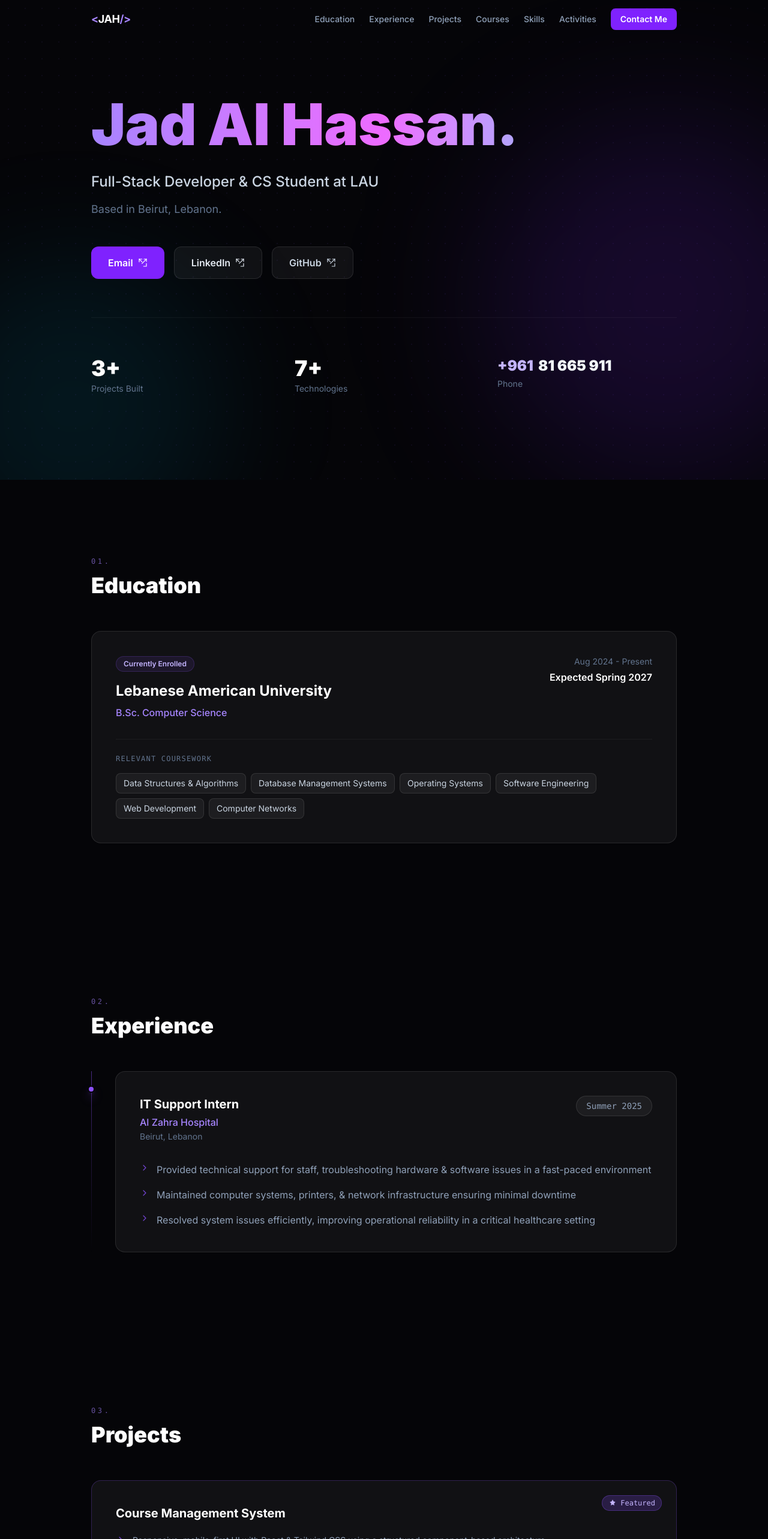
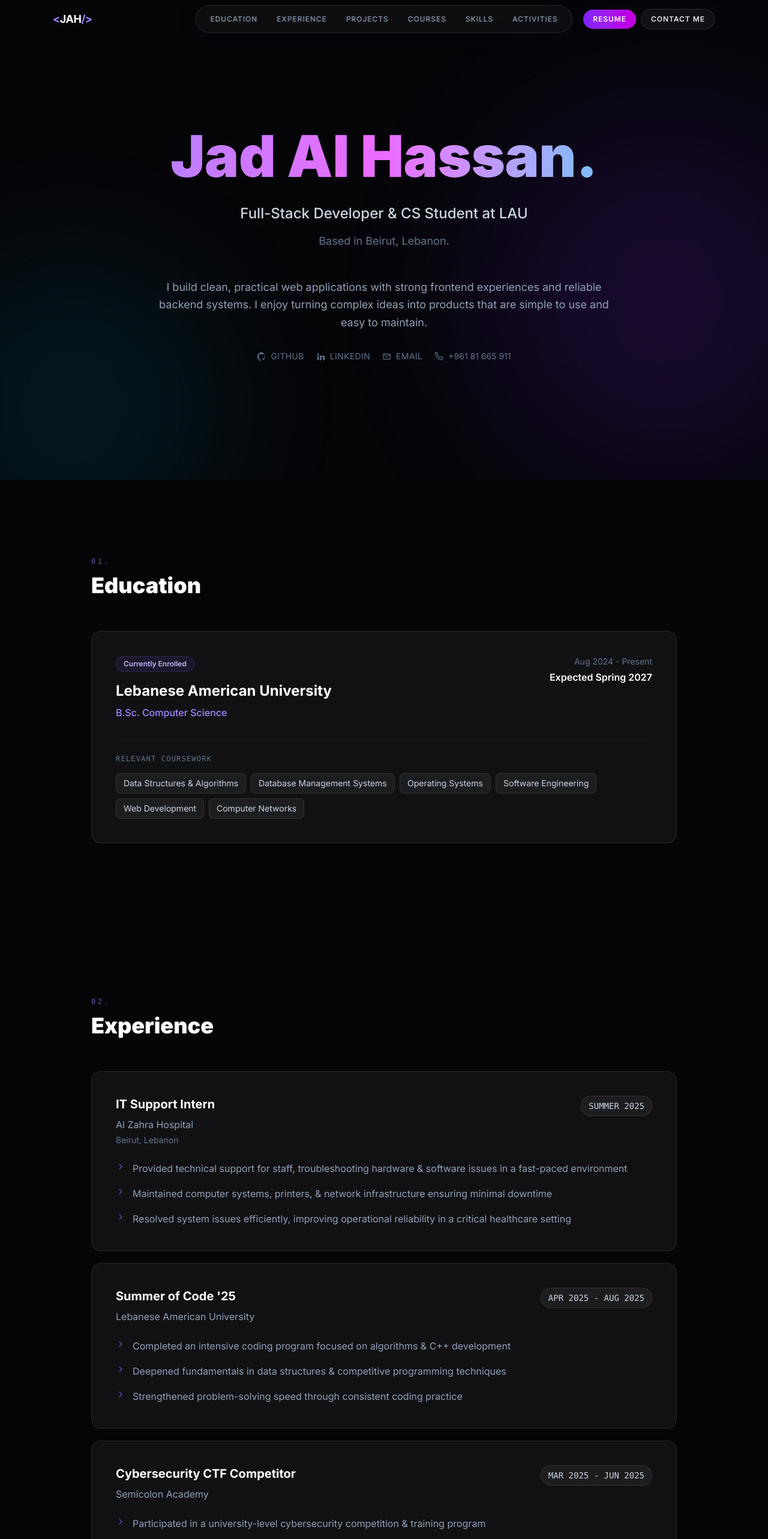
Before and after one commit to jadalhassan/Resume, a React (Vite) app: page / in a window 1280 px wide. Shown: the top 2566 px of the page at 60% size. Built offline with nearby package versions, Linux system fonts and the light colour scheme.

Commit message:
feat: update Experience section with detailed internships and highlights; enhance Footer and Hero components with new contact icons and improved layout

```diff
--- a/src/components/Experience.jsx
+++ b/src/components/Experience.jsx
@@ -1,10 +1,38 @@
 import { SectionHeading } from './About'
 import { ChevronRightIcon } from './Icons'
 
-const bullets = [
+const experiences = [
+  {
+    period: 'SUMMER 2025',
+    title: 'IT Support Intern',
+    org: 'Al Zahra Hospital',
+    location: 'Beirut, Lebanon',
+    highlights: [
       'Provided technical support for staff, troubleshooting hardware & software issues in a fast-paced environment',
       'Maintained computer systems, printers, & network infrastructure ensuring minimal downtime',
       'Resolved system issues efficiently, improving operational reliability in a critical healthcare setting',
+    ],
+  },
+  {
+    period: 'APR 2025 - AUG 2025',
+    title: "Summer of Code '25",
+    org: 'Lebanese American University',
+    highlights: [
+      'Completed an intensive coding program focused on algorithms & C++ development',
+      'Deepened fundamentals in data structures & competitive programming techniques',
+      'Strengthened problem-solving speed through consistent coding practice',
+    ],
+  },
+  {
+    period: 'MAR 2025 - JUN 2025',
+    title: 'Cybersecurity CTF Competitor',
+    org: 'Semicolon Academy',
+    highlights: [
+      'Participated in a university-level cybersecurity competition & training program',
+      'Gained hands-on experience with CTF challenges across web, binary, & crypto categories',
+      'Improved analysis and debugging workflow under timed challenge constraints',
+    ],
+  },
 ]
 
 export default function Experience() {
@@ -12,30 +40,34 @@ export default function Experience() {
     <section id="experience" className="py-20 sm:py-32 relative scroll-mt-24">
       <div className="max-w-5xl mx-auto px-4 sm:px-6">
         <SectionHeading number={2} title="Experience" />
-        <div className="relative pl-8 sm:pl-10">
-          <div className="absolute left-0 top-0 bottom-0 w-px bg-gradient-to-b from-violet-500/50 via-violet-500/20 to-transparent" />
-          <div className="absolute left-0 top-6 -translate-x-1/2 w-3 h-3 rounded-full bg-violet-500 border-2 border-[#050508] shadow-lg shadow-violet-500/60" />
-          <div
+
+        <div className="flex flex-col gap-5">
+          {experiences.map((item, i) => (
+            <article
+              key={`${item.title}-${item.period}`}
               data-reveal
-            style={{ '--reveal-delay': '80ms' }}
-            className="bg-white/5 border border-white/10 rounded-2xl p-6 sm:p-10 hover:border-violet-500/30 hover:shadow-2xl hover:shadow-violet-500/5 transition-all duration-300"
+              style={{ '--reveal-delay': `${80 + i * 90}ms` }}
+              className="relative group bg-white/5 border border-white/10 rounded-2xl p-6 sm:p-10 transition-all duration-300 hover:shadow-2xl hover:-translate-y-0.5 hover:border-violet-500/25 hover:shadow-violet-500/5"
             >
-            <div className="flex flex-wrap justify-between items-start gap-4 mb-8">
+              <div className="flex flex-wrap justify-between items-start gap-4 mb-6">
                 <div>
-                <h3 className="text-xl font-bold text-white">IT Support Intern</h3>
-                <p className="text-violet-400 font-medium mt-1">Al Zahra Hospital</p>
-                <p className="text-slate-500 text-sm mt-0.5">Beirut, Lebanon</p>
+                  <h3 className="text-xl font-bold text-white mb-2 group-hover:text-violet-300 transition-colors duration-300">
+                    {item.title}
+                  </h3>
+                  <p className="text-slate-400 text-sm sm:text-base">{item.org}</p>
+                  {item.location && <p className="text-slate-500 text-sm mt-1">{item.location}</p>}
                 </div>
-              <span className="px-4 py-1.5 bg-white/5 border border-white/10 rounded-full text-slate-400 text-sm font-mono">
-                Summer 2025
+                <span className="px-3 py-1.5 bg-white/5 border border-white/10 rounded-full text-slate-300 text-xs sm:text-sm font-mono">
+                  {item.period}
                 </span>
               </div>
+
               <ul className="space-y-4">
-              {bullets.map((point, i) => (
+                {item.highlights.map((point, hIndex) => (
                   <li
-                  key={i}
+                    key={point}
                     data-reveal
-                  style={{ '--reveal-delay': `${180 + i * 70}ms` }}
+                    style={{ '--reveal-delay': `${170 + i * 90 + hIndex * 55}ms` }}
                     className="flex gap-3 text-slate-400 leading-relaxed text-sm sm:text-base"
                   >
                     <span className="text-violet-500/80 shrink-0 mt-0.5">
@@ -45,7 +77,8 @@ export default function Experience() {
                   </li>
                 ))}
               </ul>
-          </div>
+            </article>
+          ))}
         </div>
       </div>
     </section>
--- a/src/components/Footer.jsx
+++ b/src/components/Footer.jsx
@@ -1,8 +1,8 @@
-import { ArrowRightIcon } from './Icons'
+import { ArrowRightIcon, GithubMarkIcon, LinkedinMarkIcon, MailLineIcon, PhoneLineIcon } from './Icons'
 
 export default function Footer() {
   return (
-    <footer className="relative py-14 sm:py-20 mt-10 border-t border-white/5">
+    <footer id="contact" className="relative py-14 sm:py-20 mt-10 border-t border-white/5 scroll-mt-24">
       <div className="absolute bottom-0 left-1/2 -translate-x-1/2 w-[400px] h-[200px] bg-violet-600/10 rounded-full blur-[80px] pointer-events-none" />
       <div className="relative max-w-5xl mx-auto px-4 sm:px-6 text-center">
         <p data-reveal className="text-2xl sm:text-3xl font-black text-white mb-3">Let&apos;s work together.</p>
@@ -15,30 +15,40 @@ export default function Footer() {
           href="mailto:jadalhassan.ja034@gmail.com"
           className="inline-flex items-center gap-2 px-6 sm:px-8 py-3.5 sm:py-4 bg-violet-600 hover:bg-violet-500 text-white font-semibold rounded-xl transition-all duration-300 hover:shadow-xl hover:shadow-violet-500/30 hover:-translate-y-0.5 mb-10 sm:mb-14 focus-visible:outline-none focus-visible:ring-2 focus-visible:ring-violet-300 focus-visible:ring-offset-2 focus-visible:ring-offset-[#050508]"
         >
-          Say Hello <ArrowRightIcon />
+          Contact Me <ArrowRightIcon />
         </a>
-        <div data-reveal style={{ '--reveal-delay': '240ms' }} className="flex items-center justify-center gap-4 sm:gap-6 text-slate-600 text-sm mb-8 flex-wrap">
+        <div data-reveal style={{ '--reveal-delay': '240ms' }} className="flex items-center justify-center gap-5 sm:gap-7 text-slate-500 text-sm mb-8 flex-wrap">
           <a
             href="https://github.com/jadalhassan"
             target="_blank"
             rel="noopener noreferrer"
-            className="hover:text-violet-400 transition-colors rounded-md focus-visible:outline-none focus-visible:ring-2 focus-visible:ring-violet-400 focus-visible:ring-offset-2 focus-visible:ring-offset-[#050508]"
+            className="inline-flex items-center gap-2 tracking-wide uppercase hover:text-violet-300 transition-colors rounded-md focus-visible:outline-none focus-visible:ring-2 focus-visible:ring-violet-400 focus-visible:ring-offset-2 focus-visible:ring-offset-[#050508]"
           >
+            <GithubMarkIcon className="w-[15px] h-[15px]" />
             GitHub
           </a>
           <a
             href="https://www.linkedin.com/in/jad-alhassan-377061339/"
             target="_blank"
             rel="noopener noreferrer"
-            className="hover:text-violet-400 transition-colors rounded-md focus-visible:outline-none focus-visible:ring-2 focus-visible:ring-violet-400 focus-visible:ring-offset-2 focus-visible:ring-offset-[#050508]"
+            className="inline-flex items-center gap-2 tracking-wide uppercase hover:text-violet-300 transition-colors rounded-md focus-visible:outline-none focus-visible:ring-2 focus-visible:ring-violet-400 focus-visible:ring-offset-2 focus-visible:ring-offset-[#050508]"
           >
+            <LinkedinMarkIcon className="w-[15px] h-[15px]" />
             LinkedIn
           </a>
           <a
             href="mailto:jadalhassan.ja034@gmail.com"
-            className="hover:text-violet-400 transition-colors rounded-md focus-visible:outline-none focus-visible:ring-2 focus-visible:ring-violet-400 focus-visible:ring-offset-2 focus-visible:ring-offset-[#050508]"
+            className="inline-flex items-center gap-2 tracking-wide uppercase hover:text-violet-300 transition-colors rounded-md focus-visible:outline-none focus-visible:ring-2 focus-visible:ring-violet-400 focus-visible:ring-offset-2 focus-visible:ring-offset-[#050508]"
           >
-            jadalhassan.ja034@gmail.com
+            <MailLineIcon className="w-[15px] h-[15px]" />
+            Email
+          </a>
+          <a
+            href="tel:+96181665911"
+            className="inline-flex items-center gap-2 hover:text-violet-300 transition-colors rounded-md focus-visible:outline-none focus-visible:ring-2 focus-visible:ring-violet-400 focus-visible:ring-offset-2 focus-visible:ring-offset-[#050508]"
+          >
+            <PhoneLineIcon className="w-[15px] h-[15px]" />
+            +961 81 665 911
           </a>
         </div>
         <p data-reveal style={{ '--reveal-delay': '300ms' }} className="text-slate-700 text-xs">Designed & built by Jad Al Hassan - 2026</p>
--- a/src/components/Hero.jsx
+++ b/src/components/Hero.jsx
@@ -1,4 +1,4 @@
-import { ExternalLinkIcon } from './Icons'
+import { GithubMarkIcon, LinkedinMarkIcon, MailLineIcon, PhoneLineIcon } from './Icons'
 
 export default function Hero() {
   return (
@@ -6,64 +6,64 @@ export default function Hero() {
       <div className="absolute top-1/4 -right-32 w-[600px] h-[600px] bg-violet-600/15 rounded-full blur-[120px] pointer-events-none" />
       <div className="absolute -bottom-32 -left-32 w-[500px] h-[500px] bg-cyan-500/10 rounded-full blur-[100px] pointer-events-none" />
 
-      <div className="relative max-w-5xl mx-auto px-4 sm:px-6 pt-24 sm:pt-28 pb-16 sm:pb-24 w-full">
+      <div className="relative max-w-5xl mx-auto px-4 sm:px-6 pt-24 sm:pt-28 pb-16 sm:pb-24 w-full text-center">
         <h1 data-reveal className="font-black tracking-tight leading-none mb-5 sm:mb-6">
           <span className="block text-5xl sm:text-7xl md:text-8xl bg-gradient-to-r from-violet-400 via-fuchsia-400 to-cyan-400 bg-clip-text text-transparent pb-2">
             Jad Al Hassan.
           </span>
         </h1>
 
-        <p data-reveal style={{ '--reveal-delay': '90ms' }} className="text-lg sm:text-2xl text-slate-300 font-medium mb-3 sm:mb-4 max-w-2xl">
+        <p data-reveal style={{ '--reveal-delay': '90ms' }} className="text-lg sm:text-2xl text-slate-300 font-medium mb-3 sm:mb-4 max-w-2xl mx-auto">
           Full-Stack Developer & CS Student at LAU
         </p>
 
-        <p data-reveal style={{ '--reveal-delay': '160ms' }} className="text-slate-500 text-base sm:text-lg mb-10 sm:mb-12 max-w-xl">
+        <p data-reveal style={{ '--reveal-delay': '160ms' }} className="text-slate-500 text-base sm:text-lg mb-10 sm:mb-12 max-w-xl mx-auto">
           Based in Beirut, Lebanon.
         </p>
 
-        <div data-reveal style={{ '--reveal-delay': '230ms' }} className="flex flex-col sm:flex-row flex-wrap gap-3 sm:gap-4">
+        <p
+          data-reveal
+          style={{ '--reveal-delay': '230ms' }}
+          className="text-slate-400 text-base sm:text-lg leading-relaxed max-w-3xl mx-auto"
+        >
+          I build clean, practical web applications with strong frontend experiences and reliable backend systems. I
+          enjoy turning complex ideas into products that are simple to use and easy to maintain.
+        </p>
+
+        <div
+          data-reveal
+          style={{ '--reveal-delay': '300ms' }}
+          className="mt-8 flex items-center justify-center flex-wrap gap-x-5 gap-y-3 text-slate-500 text-sm"
+        >
           <a
-            href="mailto:jadalhassan.ja034@gmail.com"
-            className="inline-flex items-center justify-center gap-2 px-6 sm:px-7 py-3.5 bg-violet-600 hover:bg-violet-500 text-white rounded-xl font-semibold transition-all duration-300 hover:shadow-xl hover:shadow-violet-500/30 hover:-translate-y-0.5 focus-visible:outline-none focus-visible:ring-2 focus-visible:ring-violet-300 focus-visible:ring-offset-2 focus-visible:ring-offset-[#050508]"
+            href="https://github.com/jadalhassan"
+            target="_blank"
+            rel="noopener noreferrer"
+            className="inline-flex items-center gap-2 tracking-wide uppercase hover:text-violet-300 transition-colors"
           >
-            Email <ExternalLinkIcon />
+            <GithubMarkIcon className="w-[15px] h-[15px]" />
+            GitHub
           </a>
           <a
             href="https://www.linkedin.com/in/jad-alhassan-377061339/"
             target="_blank"
             rel="noopener noreferrer"
-            className="inline-flex items-center justify-center gap-2 px-6 sm:px-7 py-3.5 bg-white/5 hover:bg-white/10 border border-white/10 hover:border-violet-500/40 text-slate-200 hover:text-white rounded-xl font-semibold transition-all duration-300 hover:-translate-y-0.5 focus-visible:outline-none focus-visible:ring-2 focus-visible:ring-violet-400 focus-visible:ring-offset-2 focus-visible:ring-offset-[#050508]"
+            className="inline-flex items-center gap-2 tracking-wide uppercase hover:text-violet-300 transition-colors"
           >
-            LinkedIn <ExternalLinkIcon />
+            <LinkedinMarkIcon className="w-[15px] h-[15px]" />
+            LinkedIn
           </a>
           <a
-            href="https://github.com/jadalhassan"
-            target="_blank"
-            rel="noopener noreferrer"
-            className="inline-flex items-center justify-center gap-2 px-6 sm:px-7 py-3.5 bg-white/5 hover:bg-white/10 border border-white/10 hover:border-violet-500/40 text-slate-300 hover:text-white rounded-xl font-semibold transition-all duration-300 hover:-translate-y-0.5 focus-visible:outline-none focus-visible:ring-2 focus-visible:ring-violet-400 focus-visible:ring-offset-2 focus-visible:ring-offset-[#050508]"
+            href="mailto:jadalhassan.ja034@gmail.com"
+            className="inline-flex items-center gap-2 tracking-wide uppercase hover:text-violet-300 transition-colors"
           >
-            GitHub <ExternalLinkIcon />
+            <MailLineIcon className="w-[15px] h-[15px]" />
+            Email
           </a>
-        </div>
-
-        <div data-reveal style={{ '--reveal-delay': '300ms' }} className="grid grid-cols-1 sm:grid-cols-3 gap-7 sm:gap-10 mt-12 sm:mt-16 pt-10 sm:pt-16 border-t border-white/5">
-          <div data-reveal style={{ '--reveal-delay': '360ms' }}>
-            <p className="text-3xl sm:text-4xl font-black text-white">3+</p>
-            <p className="text-slate-500 text-sm mt-1">Projects Built</p>
-          </div>
-          <div data-reveal style={{ '--reveal-delay': '430ms' }}>
-            <p className="text-3xl sm:text-4xl font-black text-white">7+</p>
-            <p className="text-slate-500 text-sm mt-1">Technologies</p>
-          </div>
-          <div data-reveal style={{ '--reveal-delay': '500ms' }}>
-            <a
-              href="tel:+96181665911"
-              className="inline-flex items-center whitespace-nowrap text-xl sm:text-2xl font-black text-slate-100 hover:text-cyan-300 transition-colors"
-            >
-              <span className="text-violet-300 mr-2">+961</span>81 665 911
-            </a>
-            <p className="text-slate-500 text-sm mt-1">Phone</p>
-          </div>
+          <a href="tel:+96181665911" className="inline-flex items-center gap-2 hover:text-violet-300 transition-colors">
+            <PhoneLineIcon className="w-[15px] h-[15px]" />
+            +961 81 665 911
+          </a>
         </div>
       </div>
     </section>
--- a/src/components/Icons.jsx
+++ b/src/components/Icons.jsx
@@ -246,3 +246,68 @@ export function DotsVerticalIcon({ className = 'w-4 h-4' }) {
     </svg>
   )
 }
+
+export function GithubMarkIcon({ className = 'w-4 h-4' }) {
+  return (
+    <svg
+      xmlns="http://www.w3.org/2000/svg"
+      viewBox="0 0 24 24"
+      fill="currentColor"
+      className={className}
+      aria-hidden="true"
+    >
+      <path d="M12 .5a12 12 0 0 0-3.8 23.4c.6.1.8-.3.8-.6v-2.3c-3.3.7-4-1.4-4-1.4-.6-1.5-1.4-1.9-1.4-1.9-1.2-.8.1-.8.1-.8 1.3.1 2 .9 2 1 .7 1.3 1.9.9 2.4.7.1-.5.3-.9.5-1.1-2.7-.3-5.5-1.4-5.5-6A4.7 4.7 0 0 1 5.2 8c-.1-.3-.5-1.6.1-3.3 0 0 1-.3 3.4 1.3a11.7 11.7 0 0 1 6.2 0c2.3-1.6 3.4-1.3 3.4-1.3.6 1.7.2 3 .1 3.3a4.7 4.7 0 0 1 1.2 3.3c0 4.6-2.8 5.6-5.5 6 .3.2.6.7.6 1.5v2.2c0 .3.2.7.8.6A12 12 0 0 0 12 .5Z" />
+    </svg>
+  )
+}
+
+export function LinkedinMarkIcon({ className = 'w-4 h-4' }) {
+  return (
+    <svg
+      xmlns="http://www.w3.org/2000/svg"
+      viewBox="0 0 24 24"
+      fill="currentColor"
+      className={className}
+      aria-hidden="true"
+    >
+      <path d="M4.98 3.5A2.5 2.5 0 1 0 5 8.5a2.5 2.5 0 0 0-.02-5ZM3 9.6h4v11.9H3V9.6Zm7 0h3.8v1.6h.1c.5-1 1.8-2 3.8-2 4 0 4.8 2.6 4.8 6v6.3h-4V16c0-1.5 0-3.5-2.2-3.5S14 14 14 16v5.5h-4V9.6Z" />
+    </svg>
+  )
+}
+
+export function MailLineIcon({ className = 'w-4 h-4' }) {
+  return (
+    <svg
+      xmlns="http://www.w3.org/2000/svg"
+      viewBox="0 0 24 24"
+      fill="none"
+      stroke="currentColor"
+      strokeWidth="1.8"
+      strokeLinecap="round"
+      strokeLinejoin="round"
+      className={className}
+      aria-hidden="true"
+    >
+      <rect x="3" y="5" width="18" height="14" rx="2" />
+      <path d="m4 7 8 6 8-6" />
+    </svg>
+  )
+}
+
+export function PhoneLineIcon({ className = 'w-4 h-4' }) {
+  return (
+    <svg
+      xmlns="http://www.w3.org/2000/svg"
+      viewBox="0 0 24 24"
+      fill="none"
+      stroke="currentColor"
+      strokeWidth="1.8"
+      strokeLinecap="round"
+      strokeLinejoin="round"
+      className={className}
+      aria-hidden="true"
+    >
+      <path d="M22 16.9v2a2 2 0 0 1-2.2 2 19.8 19.8 0 0 1-8.6-3 19.4 19.4 0 0 1-6-6 19.8 19.8 0 0 1-3-8.7A2 2 0 0 1 4.1 1h2a2 2 0 0 1 2 1.7c.1.9.3 1.8.7 2.6a2 2 0 0 1-.5 2L7.5 8a16 16 0 0 0 6.5 6.5l.7-.8a2 2 0 0 1 2-.5c.8.3 1.7.6 2.6.7A2 2 0 0 1 22 16.9Z" />
+    </svg>
+  )
+}
--- a/src/components/Navbar.jsx
+++ b/src/components/Navbar.jsx
@@ -28,7 +28,7 @@ export default function Navbar() {
           : ''
       }`}
     >
-      <div className="max-w-5xl mx-auto px-4 sm:px-6 h-16 flex items-center justify-between">
+      <div className="relative max-w-6xl mx-auto px-4 sm:px-6 h-16 flex items-center justify-between">
         <a
           href="#"
           className="font-bold text-white text-lg tracking-tight rounded-md focus-visible:outline-none focus-visible:ring-2 focus-visible:ring-violet-400 focus-visible:ring-offset-2 focus-visible:ring-offset-[#050508]"
@@ -38,19 +38,29 @@ export default function Navbar() {
           <span className="text-violet-400">/&gt;</span>
         </a>
 
-        <div className="hidden lg:flex items-center gap-6">
+        <div className="hidden lg:flex items-center gap-2 absolute left-1/2 -translate-x-1/2 bg-white/[0.04] border border-white/10 rounded-full px-3 py-2 backdrop-blur-md shadow-[0_8px_24px_rgba(3,8,20,0.35)]">
           {links.map(({ label, href }) => (
             <a
               key={label}
               href={href}
-              className="text-slate-400 hover:text-white text-sm font-medium transition-colors duration-200 rounded-md focus-visible:outline-none focus-visible:ring-2 focus-visible:ring-violet-400 focus-visible:ring-offset-2 focus-visible:ring-offset-[#050508]"
+              className="text-slate-400 hover:text-white text-xs tracking-[0.08em] uppercase font-medium text-center transition-colors duration-200 rounded-full px-3 py-1.5 focus-visible:outline-none focus-visible:ring-2 focus-visible:ring-violet-400 focus-visible:ring-offset-2 focus-visible:ring-offset-[#050508]"
             >
               {label}
             </a>
           ))}
+        </div>
+
+        <div className="hidden lg:flex items-center gap-2">
           <a
-            href="mailto:jadalhassan.ja034@gmail.com"
-            className="px-4 py-2 bg-violet-600 hover:bg-violet-500 text-white text-sm font-semibold rounded-lg transition-all duration-200 hover:shadow-lg hover:shadow-violet-500/25 focus-visible:outline-none focus-visible:ring-2 focus-visible:ring-violet-300 focus-visible:ring-offset-2 focus-visible:ring-offset-[#050508]"
+            href="/JadAlHassanCV.pdf"
+            download
+            className="inline-flex items-center px-4 py-2 bg-gradient-to-r from-violet-600 to-fuchsia-600 hover:from-violet-500 hover:to-fuchsia-500 text-white text-xs tracking-[0.08em] uppercase font-semibold rounded-full transition-all duration-200 hover:shadow-lg hover:shadow-violet-500/30 focus-visible:outline-none focus-visible:ring-2 focus-visible:ring-violet-300 focus-visible:ring-offset-2 focus-visible:ring-offset-[#050508]"
+          >
+            Resume
+          </a>
+          <a
+            href="#contact"
+            className="inline-flex items-center px-4 py-2 bg-white/5 border border-white/10 hover:border-violet-500/40 hover:bg-white/10 text-slate-200 text-xs tracking-[0.08em] uppercase font-semibold rounded-full transition-all duration-200 focus-visible:outline-none focus-visible:ring-2 focus-visible:ring-violet-300 focus-visible:ring-offset-2 focus-visible:ring-offset-[#050508]"
           >
             Contact Me
           </a>
@@ -70,21 +80,29 @@ export default function Navbar() {
       {open && (
         <div
           id="mobile-nav"
-          className="lg:hidden border-t border-white/5 px-4 sm:px-6 py-5 flex flex-col gap-3 bg-[#050508]/95 backdrop-blur-xl"
+          className="lg:hidden border-t border-white/5 px-4 sm:px-6 py-5 flex flex-col gap-3 bg-[#050508]/95 backdrop-blur-xl text-center"
         >
           {links.map(({ label, href }) => (
             <a
               key={label}
               href={href}
               onClick={() => setOpen(false)}
-              className="text-slate-200 hover:text-white transition-colors py-2 text-base rounded-md focus-visible:outline-none focus-visible:ring-2 focus-visible:ring-violet-400 focus-visible:ring-offset-2 focus-visible:ring-offset-[#050508]"
+              className="text-slate-200 hover:text-white transition-colors py-2 text-sm tracking-[0.08em] uppercase rounded-md focus-visible:outline-none focus-visible:ring-2 focus-visible:ring-violet-400 focus-visible:ring-offset-2 focus-visible:ring-offset-[#050508]"
             >
               {label}
             </a>
           ))}
           <a
-            href="mailto:jadalhassan.ja034@gmail.com"
-            className="w-full sm:w-fit text-center px-4 py-3 bg-violet-600 text-white text-sm font-semibold rounded-lg focus-visible:outline-none focus-visible:ring-2 focus-visible:ring-violet-300 focus-visible:ring-offset-2 focus-visible:ring-offset-[#050508]"
+            href="/JadAlHassanCV.pdf"
+            download
+            className="w-full sm:w-fit self-center text-center px-5 py-3 bg-gradient-to-r from-violet-600 to-fuchsia-600 text-white text-sm font-semibold rounded-full focus-visible:outline-none focus-visible:ring-2 focus-visible:ring-violet-300 focus-visible:ring-offset-2 focus-visible:ring-offset-[#050508]"
+          >
+            Resume
+          </a>
+          <a
+            href="#contact"
+            onClick={() => setOpen(false)}
+            className="w-full sm:w-fit self-center text-center px-5 py-3 bg-white/5 border border-white/10 text-slate-200 text-sm font-semibold rounded-full focus-visible:outline-none focus-visible:ring-2 focus-visible:ring-violet-300 focus-visible:ring-offset-2 focus-visible:ring-offset-[#050508]"
           >
             Contact Me
           </a>
```
Also changed, not shown: src/components/Skills.jsx (+6 -1 lines). Lines whose indentation alone changed are shown as unchanged.
